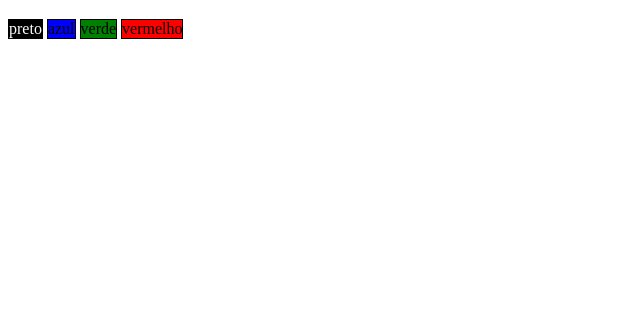
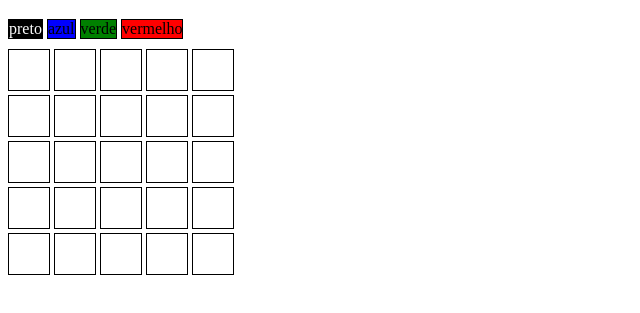
Before and after one commit to Danieldsvn/pixels_art, a website: page index.html in a window 1280 px wide. Shown: the part 61-374 px from the top of the page, without its empty margins (0-640 px from the left). Drawn offline with Linux system fonts and the light colour scheme.

Commit message:
requisito 5 concluido

```diff
--- a/style.css
+++ b/style.css
@@ -16,7 +16,13 @@
     display: inline-block;
 }
 
+#pixel-board {
+    margin-top: 10px;
+}
 .pixel {
     background-color: white;
     display: inline-block;
+    height: 40px;
+    width: 40px;
+    border: solid black 1px;
 }
```
Also changed, not shown: 5 other files.
